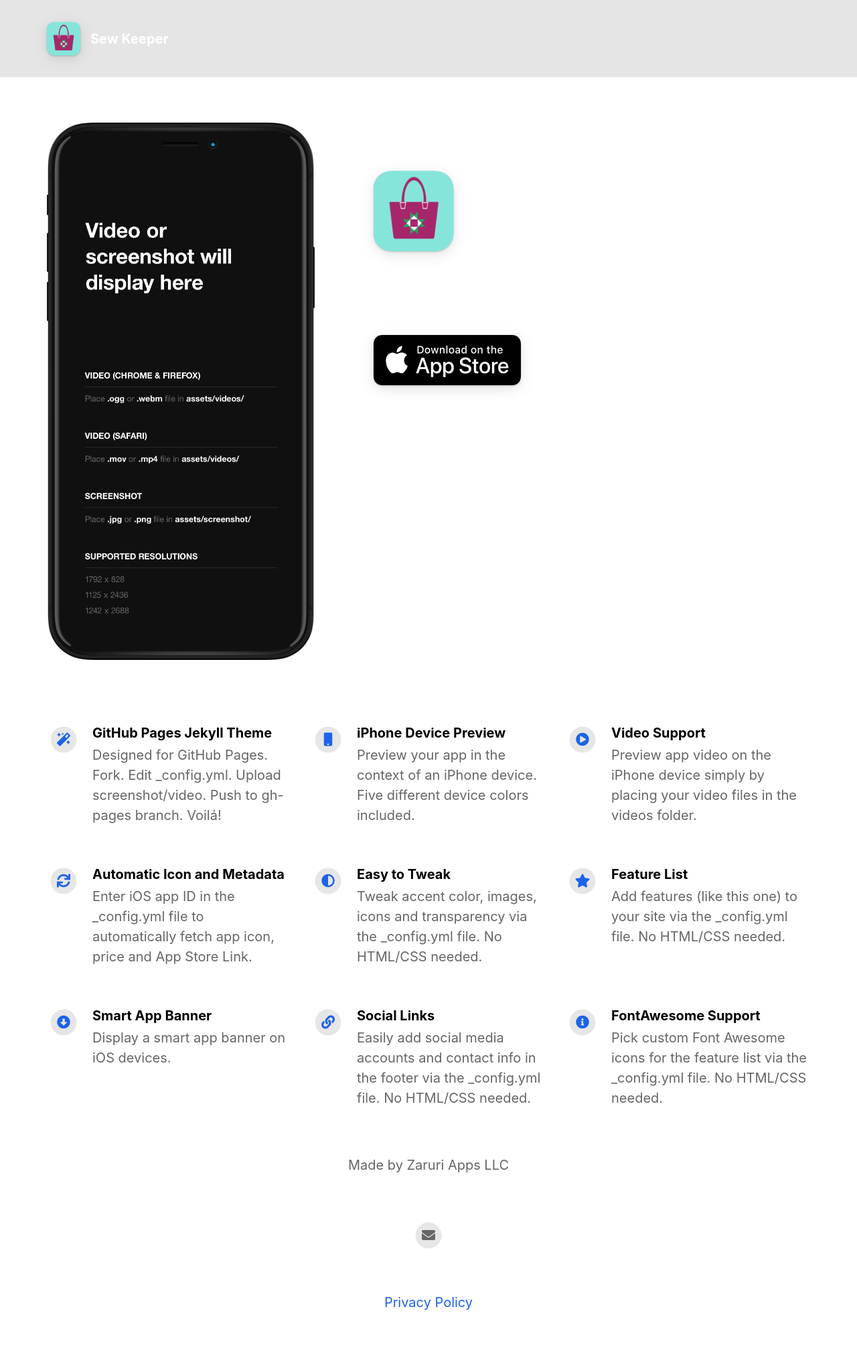
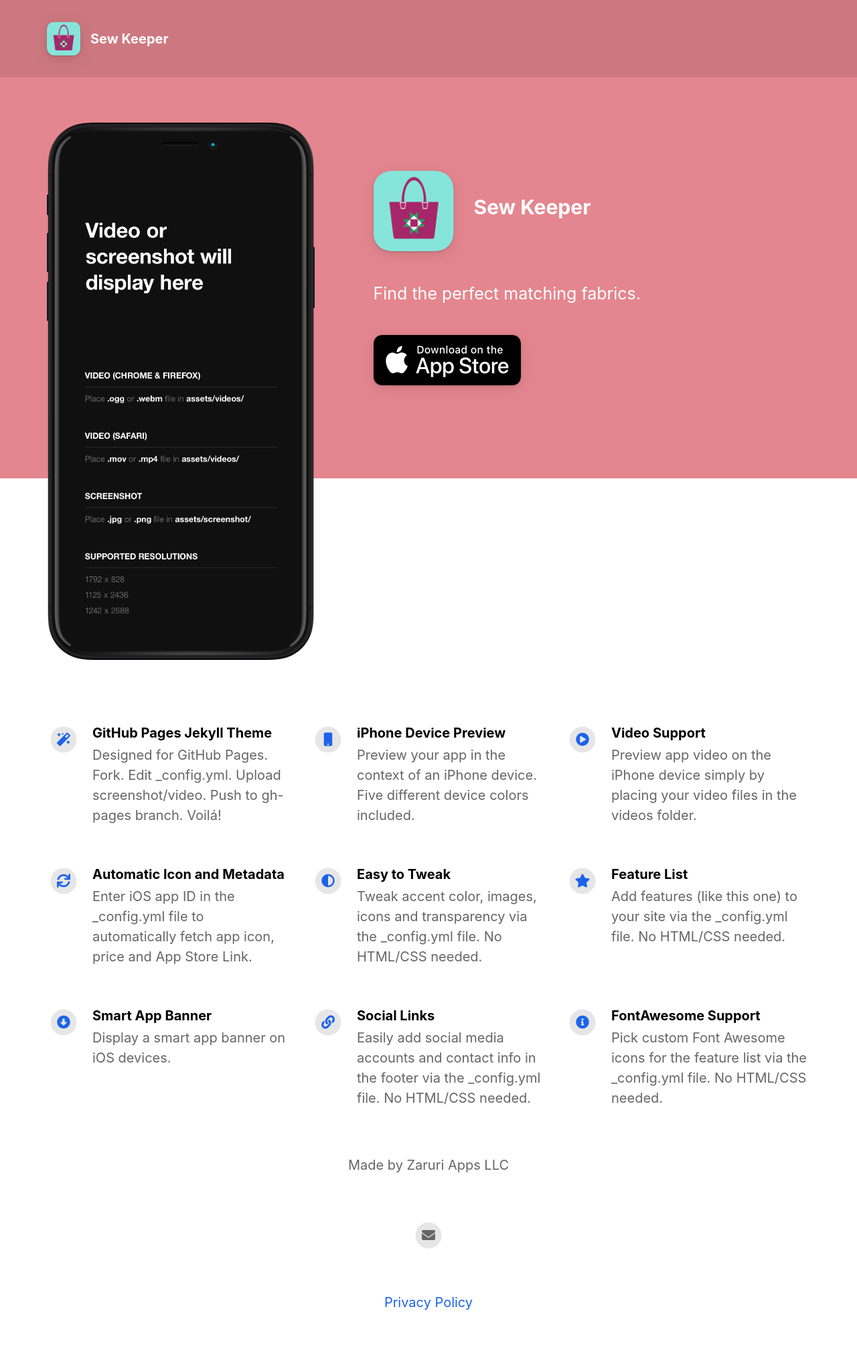
Before and after one commit to zaruri-apps/sew-keeper-site, a Jekyll site: the page built from index.html, in a window 1280 px wide. Shown: the whole page at 67% size. Built offline with Jekyll 4.4.1, drawn with Linux system fonts in a browser that asks for light colours; nearby versions of some CDN libraries.

Commit message:
fixed a bug in the banner background color (#14)

```diff
--- a/_config.yml
+++ b/_config.yml
@@ -83,7 +83,6 @@ topbar_transparency                       : 0.1
 topbar_title_color                        : "#ffffff"
 
 banner_color                              : "#e4868f"
-banner_transparency                       : 0
 
 device_color                              : black                                     # Set to: blue, black, yellow, coral or white.
 
--- a/_sass/layout.scss
+++ b/_sass/layout.scss
@@ -1,10 +1,6 @@
 .imageWrapper {					// Sets the background in the header area
 	height: 714px;
-	background: linear-grandient(
-		rgba($banner-color, $banner-transparency),
-		rgba($banner-color, $banner-transparency)
-	);
-
+	background-color: $banner-color;
 	background-repeat: no-repeat;
 	background-size: cover;
 	background-position: top;
--- a/main.scss
+++ b/main.scss
@@ -21,7 +21,6 @@ $header_color: {{ site.topbar_color }};
 $header_transparency: {{ site.topbar_transparency }};
 
 $banner-color: {{ site.banner_color }};
-$banner-transparency: {{ site.banner_transparency }};
 
 $feature-icons-foreground-color: {{ site.feature_icons_foreground_color }};
 $feature-icons-background-color: {{ site.feature_icons_background_color }};
```
